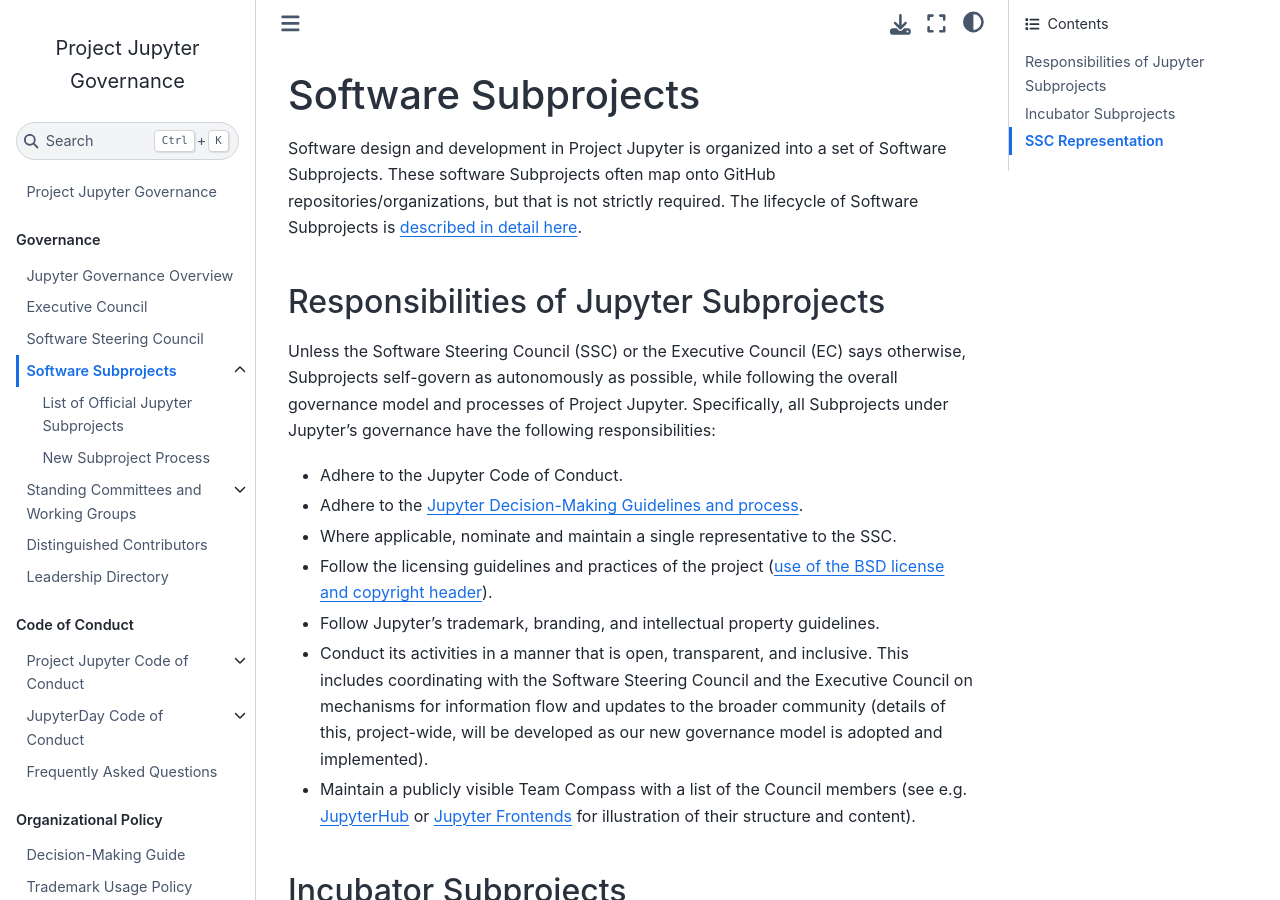
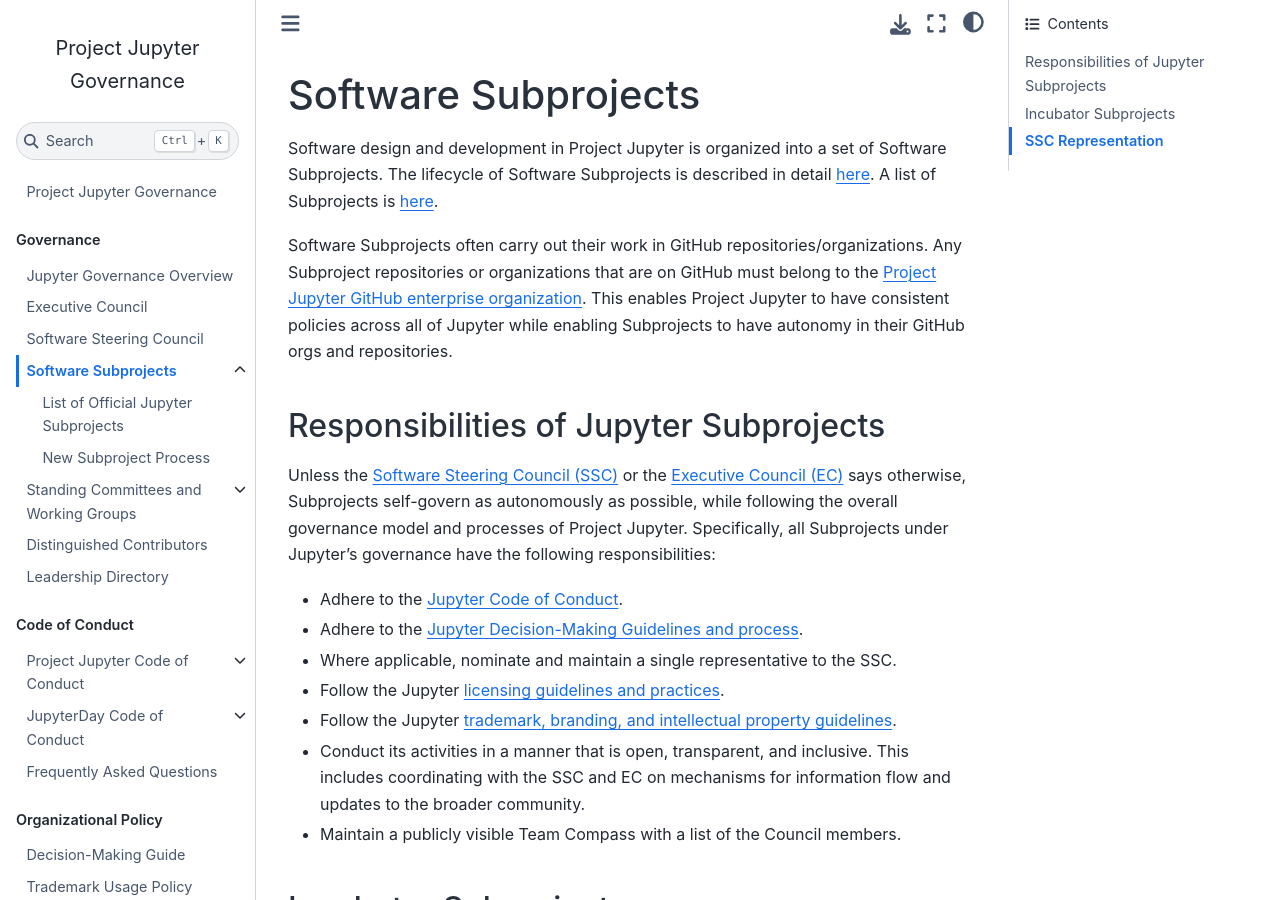
Before and after one commit to jupyter/governance, a Jupyter Book: the page built from software_subprojects.md, in a window 1280 px wide and 900 px high. Built offline with Jupyter Book 1.0.4 settings and Sphinx 7.4.7 and the Sphinx Book theme 1.1.4, drawn with Linux system fonts in a browser that asks for light colours; pages that are not in the unit, such as notebooks, are missing from menus.

Commit message:
Update Software Subproject text to require GitHub orgs to be under the Jupyter enterprise org plan
Also, simplify the text

```diff
--- a/software_subprojects.md
+++ b/software_subprojects.md
@@ -1,18 +1,20 @@
 # Software Subprojects
 
-Software design and development in Project Jupyter is organized into a set of Software Subprojects. These software Subprojects often map onto GitHub repositories/organizations, but that is not strictly required. The lifecycle of Software Subprojects is [described in detail here](newsubprojects.md).
+Software design and development in Project Jupyter is organized into a set of Software Subprojects. The lifecycle of Software Subprojects is described in detail [here](newsubprojects.md). A list of Subprojects is [here](./list_of_subprojects.md).
+
+Software Subprojects often carry out their work in GitHub repositories/organizations. Any Subproject repositories or organizations that are on GitHub must belong to the [Project Jupyter GitHub enterprise organization](https://github.com/enterprises/jupyter). This enables Project Jupyter to have consistent policies across all of Jupyter while enabling Subprojects to have autonomy in their GitHub orgs and repositories.
 
 ## Responsibilities of Jupyter Subprojects
 
-Unless the Software Steering Council (SSC) or the Executive Council (EC) says otherwise, Subprojects self-govern as autonomously as possible, while following the overall governance model and processes of Project Jupyter. Specifically, all Subprojects under Jupyter’s governance have the following responsibilities:
+Unless the [Software Steering Council (SSC)](./software_steering_council.md) or the [Executive Council (EC)](./executive_council.md) says otherwise, Subprojects self-govern as autonomously as possible, while following the overall governance model and processes of Project Jupyter. Specifically, all Subprojects under Jupyter’s governance have the following responsibilities:
 
-- Adhere to the Jupyter Code of Conduct.
+- Adhere to the [Jupyter Code of Conduct](./conduct/code_of_conduct.md).
 - Adhere to the [Jupyter Decision-Making Guidelines and process](decision_making.md).
 - Where applicable, nominate and maintain a single representative to the SSC.
-- Follow the licensing guidelines and practices of the project ([use of the BSD license and copyright header](https://github.com/jupyter/jupyter/blob/master/LICENSE)).
-- Follow Jupyter’s trademark, branding, and intellectual property guidelines.
-- Conduct its activities in a manner that is open, transparent, and inclusive. This includes coordinating with the Software Steering Council and the Executive Council on mechanisms for information flow and updates to the broader community (details of this, project-wide, will be developed as our new governance model is adopted and implemented).
-- Maintain a publicly visible Team Compass with a list of the Council members (see e.g. [JupyterHub](https://github.com/jupyterhub/team-compass) or [Jupyter Frontends](https://github.com/jupyterlab/frontends-team-compass) for illustration of their structure and content).
+- Follow the Jupyter [licensing guidelines and practices](./projectlicense.md).
+- Follow the Jupyter [trademark, branding, and intellectual property guidelines](./trademarks.md).
+- Conduct its activities in a manner that is open, transparent, and inclusive. This includes coordinating with the SSC and EC on mechanisms for information flow and updates to the broader community.
+- Maintain a publicly visible Team Compass with a list of the Council members.
 
 ## Incubator Subprojects
 
```
Also changed, not shown: list_of_subprojects.md (+1 -1 lines).
